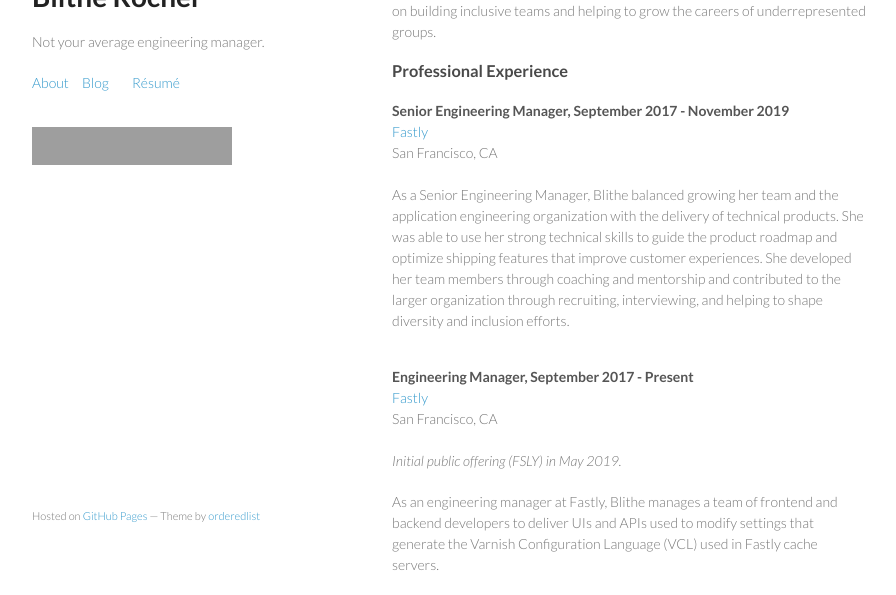
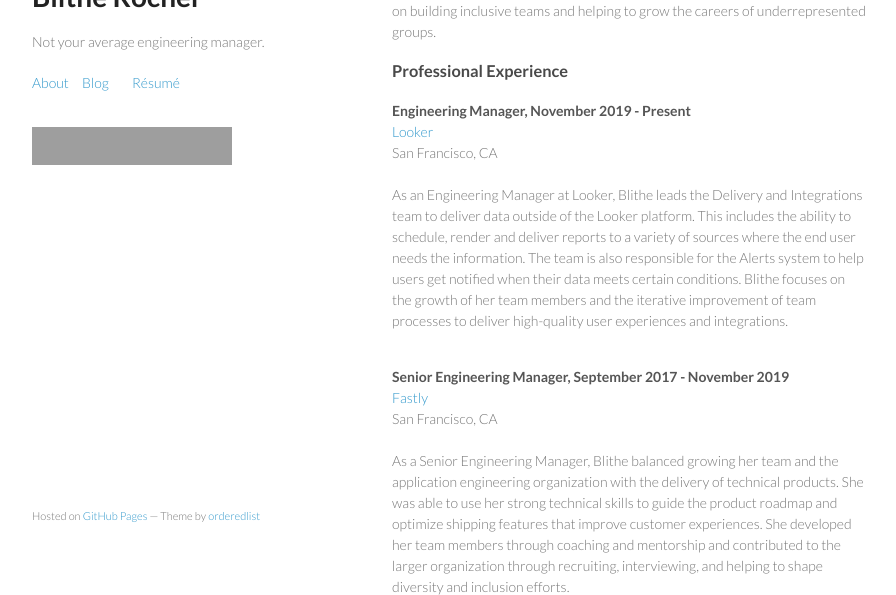
Before and after one commit to blithe/blithe.github.com, a Jekyll site: the page built from resume.html, in a window 1280 px wide and 900 px high, cut to the strip 305-900 px from the top of the window. Shown: the whole strip, without its empty margins (178-1074 px from the left). Built offline with Jekyll 4.4.1, drawn with Linux system fonts in a browser that asks for light colours; grey boxes are pictures that could not be loaded.

Commit message:
Add Looker job info

```diff
--- a/index.html
+++ b/index.html
@@ -4,6 +4,6 @@ title: Blithe Rocher
 ---
 
 <h2>About</h2>
-<p>Blithe Rocher is an engineering manager based in Alameda, California. She works for <a href="https://www.fastly.com">Fastly</a> as part of the core engineering team to build customer-facing configuration UIs and APIs.  Prior to becoming a developer, she received a PhD in physical chemistry from the <a href="http://www.usc.edu">University of Southern California</a>.</p>
+<p>Blithe Rocher is an engineering manager based in Alameda, California. She works for <a href="https://looker.com">Looker</a> and leads the Delivery and Integrations team to deliver data outside of the Looker platform.  Prior to becoming a developer, she received a PhD in physical chemistry from the <a href="http://www.usc.edu">University of Southern California</a>.</p>
 
 <p>When she's not crafting web applications, she spends time watching baseball, reading <a href="https://twitter.com/search?f=tweets&vertical=default&q=%22finished%20reading%22%20from%3Ablithe&src=typd">books</a>, or with her <a href="https://www.instagram.com/p/Bpmk1WUlJJj/">family</a>.</p>
--- a/resume.html
+++ b/resume.html
@@ -13,7 +13,14 @@ title: Blithe Rocher | R&eacute;sum&eacute;
 
 <h3>Professional Experience</h3>
 <div class="jobs clearfix">
- <div class="job">
+  <div class="job">
+    <strong>Engineering Manager, November 2019 - Present</strong><br>
+    <a href="https://looker.com">Looker</a><br>
+    San Francisco, CA<br><br>
+    <p>As an Engineering Manager at Looker, Blithe leads the Delivery and Integrations team to deliver data outside of the Looker platform. This includes the ability to schedule, render and deliver reports to a variety of sources where the end user needs the information. The team is also responsible for the Alerts system to help users get notified when their data meets certain conditions. Blithe focuses on the growth of her team members and the iterative improvement of team processes to deliver high-quality user experiences and integrations.</p>
+  </div>
+
+  <div class="job">
     <strong>Senior Engineering Manager, September 2017 - November 2019</strong><br>
     <a href="https://www.fastly.com">Fastly</a><br>
     San Francisco, CA<br><br>
```
